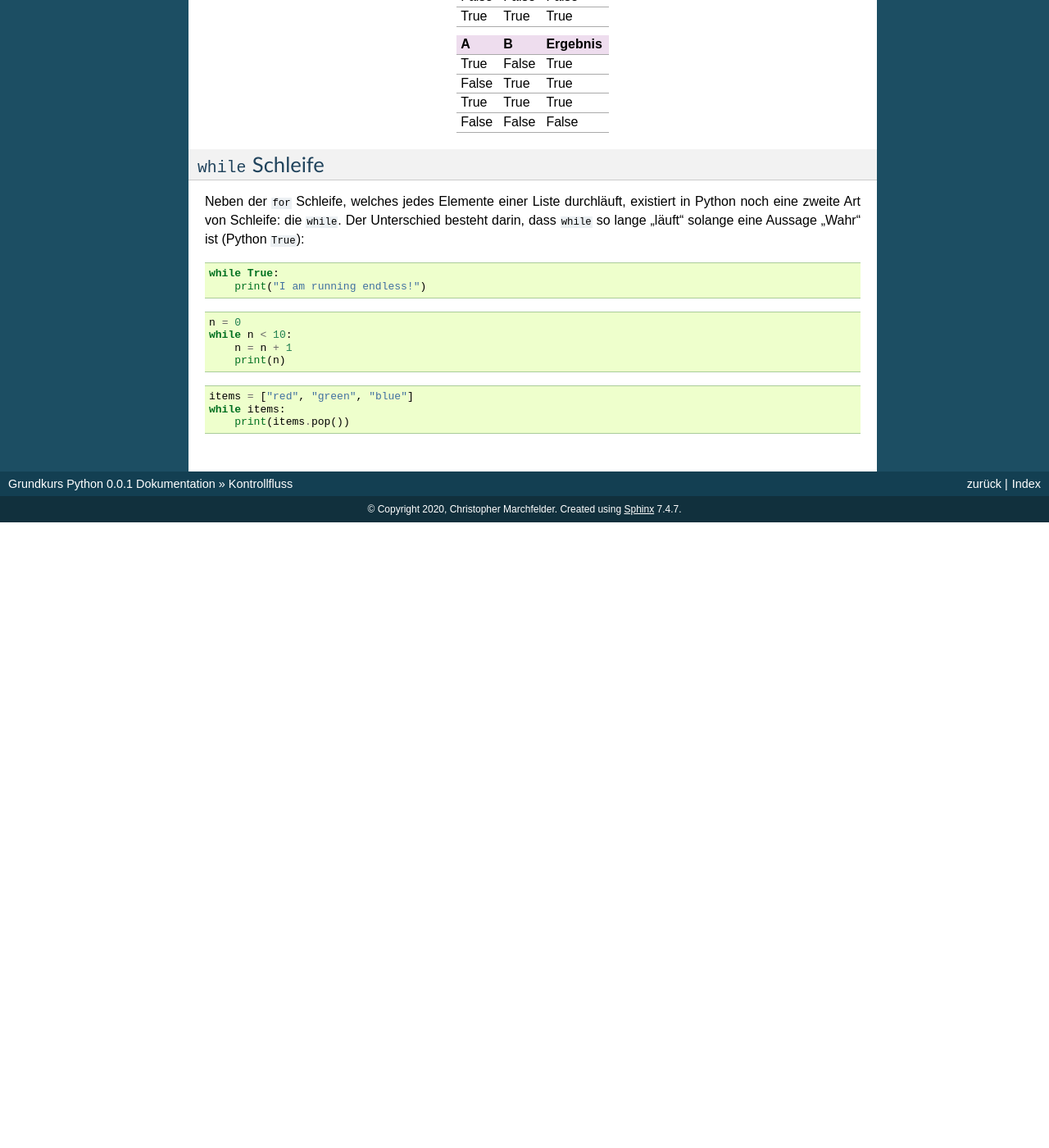
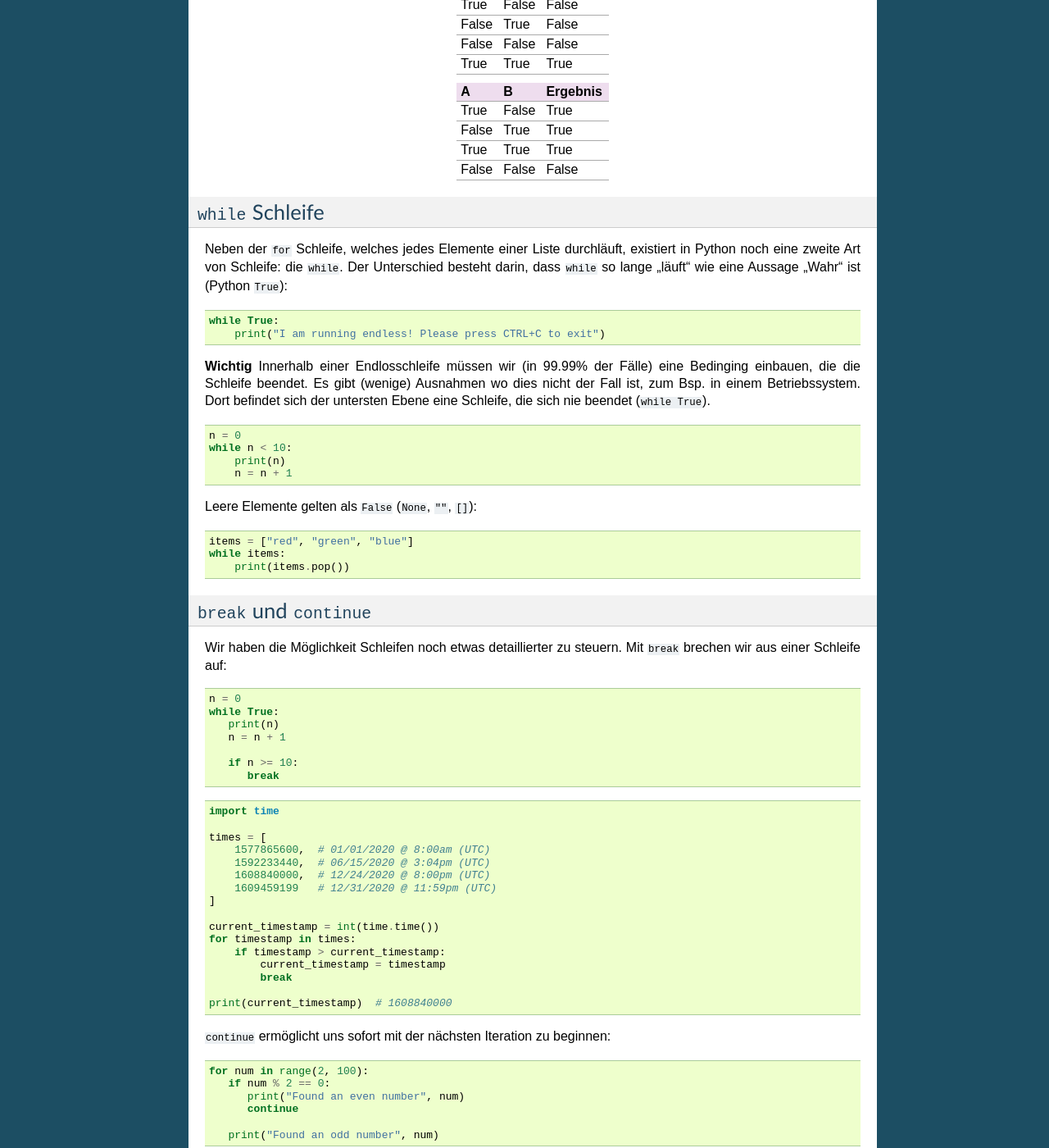
Before and after one commit to peanutlord/vhs-docs, a Sphinx documentation site: the page built from source/control_flow.rst, in a window 1280 px wide and 1400 px high, scrolled down 3053 px. Shown: the whole window at 82% size. Built offline with Sphinx 7.4.7, drawn with Linux system fonts in a browser that asks for light colours; before the commit the page ends 3690 px from its top, so only the background shows below that; some of the changed text lies outside the part shown.

```diff
--- a/source/control_flow.rst
+++ b/source/control_flow.rst
@@ -129,7 +129,9 @@ Um den Schlüssel (engl. key oder index) einer Liste zu erhalten, gibt es zwei W
     for i in len(some_items):
         print(i, some_items[i])
 
-**Hinweis**: Diese Art, um an den Schlüssel zu kommen, ist nicht sehr "Pythonic". Es gibt elegantere Wege (gerne mehr auf Nachfrage)
+**Hinweis**: Diese Art, um an den Schlüssel zu kommen, ist nicht sehr "Pythonic". Es gibt elegantere Wege. Gerne mehr auf Nachfrage
+
+**Hinweis**: Wenn man nur eine neue Liste erzeugen möchte, bietet sich eine s.g. List comprehension an. Gerne mehr auf Nachfrage.
 
 FizzBuzz
 --------
@@ -201,22 +203,74 @@ Wahrheitstabelle
 ------------------
 
 Neben der ``for`` Schleife, welches jedes Elemente einer Liste durchläuft, existiert in Python noch eine zweite Art von Schleife: die ``while``.
-Der Unterschied besteht darin, dass ``while`` so lange "läuft" solange eine Aussage "Wahr" ist (Python ``True``):
+Der Unterschied besteht darin, dass ``while`` so lange "läuft" wie eine Aussage "Wahr" ist (Python ``True``):
 
 .. code-block:: python
 
     while True:
-        print("I am running endless!")
+        print("I am running endless! Please press CTRL+C to exit")
+
+**Wichtig** Innerhalb einer Endlosschleife müssen wir (in 99.99% der Fälle) eine Bedinging einbauen, die die Schleife beendet.
+Es gibt (wenige) Ausnahmen wo dies nicht der Fall ist, zum Bsp. in einem Betriebssystem. Dort befindet sich der untersten Ebene
+eine Schleife, die sich nie beendet (``while True``).
 
 .. code-block:: python
 
     n = 0
     while n < 10:
+        print(n)
         n = n + 1
-        print(n)
+
+Leere Elemente gelten als ``False`` (``None``, ``""``, ``[]``):
 
 .. code-block:: python
 
     items = ["red", "green", "blue"]
     while items:
         print(items.pop())
+
+
+``break`` und ``continue``
+--------------------------
+
+Wir haben die Möglichkeit Schleifen noch etwas detaillierter zu steuern. Mit ``break`` brechen wir aus einer Schleife auf:
+
+.. code-block:: python
+
+   n = 0
+   while True:
+      print(n)
+      n = n + 1
+
+      if n >= 10:
+         break
+
+.. code-block:: python
+
+   import time
+
+   times = [
+       1577865600,  # 01/01/2020 @ 8:00am (UTC)
+       1592233440,  # 06/15/2020 @ 3:04pm (UTC)
+       1608840000,  # 12/24/2020 @ 8:00pm (UTC)
+       1609459199   # 12/31/2020 @ 11:59pm (UTC)
+   ]
+
+   current_timestamp = int(time.time())
+   for timestamp in times:
+       if timestamp > current_timestamp:
+           current_timestamp = timestamp
+           break
+
+   print(current_timestamp)  # 1608840000
+
+``continue`` ermöglicht uns sofort mit der nächsten Iteration zu beginnen:
+
+.. code-block:: python
+
+   for num in range(2, 100):
+      if num % 2 == 0:
+         print("Found an even number", num)
+         continue
+
+      print("Found an odd number", num)
--- a/source/index.rst
+++ b/source/index.rst
@@ -28,3 +28,4 @@ und Tastatur ab. Vielen Dank!
    currency_calculator_solution
    lists
    control_flow
+   functions
```
Also changed, not shown: source/functions.rst (added, +140 -0 lines), 12 other files.
